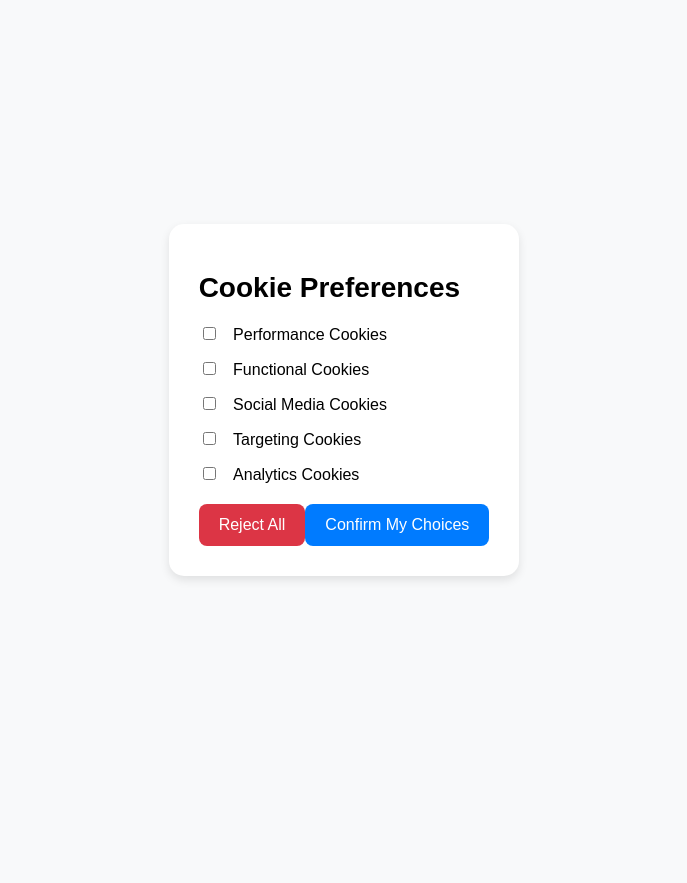
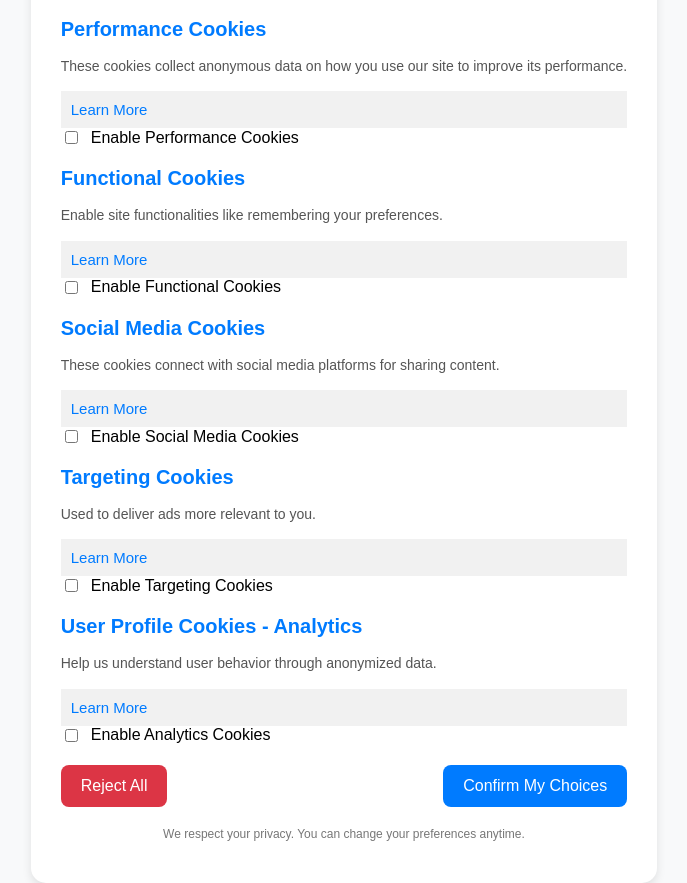
Before and after one commit to surapheal/insa, a website: page cookies.html in a window 1280 px wide. Shown: the whole page, without its empty margins (296-983 px from the left). Before the commit the page ends 800 px from the top, so only its background shows below. Drawn offline with Linux system fonts and the light colour scheme.

Commit message:
Update cookies.html

```diff
--- a/cookies.html
+++ b/cookies.html
@@ -21,16 +21,34 @@
       padding: 30px;
       border-radius: 15px;
       box-shadow: 0 4px 10px rgba(0, 0, 0, 0.1);
+      text-align: left;
     }
     h1 {
       font-size: 28px;
       margin-bottom: 20px;
+      color: #333;
     }
-    .cookie-option {
-      margin-bottom: 15px;
+    .cookie-section {
+      margin-bottom: 20px;
     }
-    .cookie-option label {
-      margin-left: 10px;
+    .cookie-section h2 {
+      font-size: 20px;
+      margin-bottom: 10px;
+      color: #007bff;
+    }
+    .cookie-section p {
+      font-size: 14px;
+      color: #555;
+      line-height: 1.6;
+    }
+    .checkbox {
+      display: flex;
+      align-items: center;
+      gap: 10px;
+      margin-bottom: 10px;
+    }
+    .checkbox input {
+      cursor: pointer;
     }
     .button-group {
       display: flex;
@@ -43,6 +61,14 @@
       border: none;
       border-radius: 8px;
       cursor: pointer;
+      transition: background-color 0.3s ease;
+    }
+    .reject {
+      background-color: #dc3545;
+      color: white;
+    }
+    .reject:hover {
+      background-color: #c82333;
     }
     .confirm {
       background-color: #007bff;
@@ -51,69 +77,133 @@
     .confirm:hover {
       background-color: #0056b3;
     }
-    .reject {
-      background-color: #dc3545;
-      color: white;
+    .trust-message {
+      font-size: 12px;
+      color: #777;
+      margin-top: 20px;
+      text-align: center;
     }
-    .reject:hover {
-      background-color: #c82333;
+    /* Collapsible styles */
+    .collapsible {
+      background-color: #f1f1f1;
+      color: #007bff;
+      cursor: pointer;
+      padding: 10px;
+      width: 100%;
+      text-align: left;
+      border: none;
+      outline: none;
+      font-size: 15px;
+    }
+    .active, .collapsible:hover {
+      background-color: #ccc;
+    }
+    .content {
+      padding: 0 18px;
+      display: none;
+      overflow: hidden;
+      background-color: #f9f9f9;
+      margin-bottom: 10px;
     }
   </style>
 </head>
 <body>
   <div class="container">
-    <h1>Cookie Preferences</h1>
+    <h1>Manage Your Cookie Preferences</h1>
 
-    <div class="cookie-option">
-      <input type="checkbox" id="performance" />
-      <label for="performance">Performance Cookies</label>
+    <div class="cookie-section">
+      <h2>Performance Cookies</h2>
+      <p>These cookies collect anonymous data on how you use our site to improve its performance.</p>
+      <button type="button" class="collapsible">Learn More</button>
+      <div class="content">
+        <p>Performance cookies help us to improve our website's functionality, allowing us to better understand how users interact with our content.</p>
+      </div>
+      <div class="checkbox">
+        <input type="checkbox" id="performance">
+        <label for="performance">Enable Performance Cookies</label>
+      </div>
     </div>
 
-    <div class="cookie-option">
-      <input type="checkbox" id="functional" />
-      <label for="functional">Functional Cookies</label>
+    <div class="cookie-section">
+      <h2>Functional Cookies</h2>
+      <p>Enable site functionalities like remembering your preferences.</p>
+      <button type="button" class="collapsible">Learn More</button>
+      <div class="content">
+        <p>Functional cookies enhance the user experience by remembering your preferences and settings, making your next visit smoother.</p>
+      </div>
+      <div class="checkbox">
+        <input type="checkbox" id="functional">
+        <label for="functional">Enable Functional Cookies</label>
+      </div>
     </div>
 
-    <div class="cookie-option">
-      <input type="checkbox" id="socialMedia" />
-      <label for="socialMedia">Social Media Cookies</label>
+    <div class="cookie-section">
+      <h2>Social Media Cookies</h2>
+      <p>These cookies connect with social media platforms for sharing content.</p>
+      <button type="button" class="collapsible">Learn More</button>
+      <div class="content">
+        <p>Social media cookies enable you to share content across social platforms like Facebook, Twitter, and more.</p>
+      </div>
+      <div class="checkbox">
+        <input type="checkbox" id="socialMedia">
+        <label for="socialMedia">Enable Social Media Cookies</label>
+      </div>
     </div>
 
-    <div class="cookie-option">
-      <input type="checkbox" id="targeting" />
-      <label for="targeting">Targeting Cookies</label>
+    <div class="cookie-section">
+      <h2>Targeting Cookies</h2>
+      <p>Used to deliver ads more relevant to you.</p>
+      <button type="button" class="collapsible">Learn More</button>
+      <div class="content">
+        <p>Targeting cookies allow us to deliver ads and promotions tailored to your interests, helping to personalize your browsing experience.</p>
+      </div>
+      <div class="checkbox">
+        <input type="checkbox" id="targeting">
+        <label for="targeting">Enable Targeting Cookies</label>
+      </div>
     </div>
 
-    <div class="cookie-option">
-      <input type="checkbox" id="analytics" />
-      <label for="analytics">Analytics Cookies</label>
+    <div class="cookie-section">
+      <h2>User Profile Cookies - Analytics</h2>
+      <p>Help us understand user behavior through anonymized data.</p>
+      <button type="button" class="collapsible">Learn More</button>
+      <div class="content">
+        <p>Analytics cookies allow us to analyze how users interact with the website to improve user experience and identify areas for improvement.</p>
+      </div>
+      <div class="checkbox">
+        <input type="checkbox" id="analytics">
+        <label for="analytics">Enable Analytics Cookies</label>
+      </div>
     </div>
 
     <div class="button-group">
       <button class="button reject" onclick="rejectAll()">Reject All</button>
       <button class="button confirm" onclick="confirmChoices()">Confirm My Choices</button>
     </div>
+
+    <p class="trust-message">We respect your privacy. You can change your preferences anytime.</p>
   </div>
 
   <script>
-    function setCookie(name, value, days) {
-      const date = new Date();
-      date.setTime(date.getTime() + (days * 24 * 60 * 60 * 1000));
-      document.cookie = `${name}=${value}; path=/; expires=${date.toUTCString()}`;
+    function rejectAll() {
+      alert("All cookies rejected.");
     }
 
     function confirmChoices() {
-      document.querySelectorAll('input[type="checkbox"]').forEach(box => {
-        setCookie(box.id, box.checked, 365);
-      });
-      alert('Your choices have been saved.');
+      alert("Your cookie preferences have been saved.");
     }
 
-    function rejectAll() {
-      ['performance', 'functional', 'socialMedia', 'targeting', 'analytics'].forEach(cookie => {
-        setCookie(cookie, 'false', 365);
+    var coll = document.getElementsByClassName("collapsible");
+    for (var i = 0; i < coll.length; i++) {
+      coll[i].addEventListener("click", function() {
+        this.classList.toggle("active");
+        var content = this.nextElementSibling;
+        if (content.style.display === "block") {
+          content.style.display = "none";
+        } else {
+          content.style.display = "block";
+        }
       });
-      alert('All optional cookies have been disabled.');
     }
   </script>
 </body>
```
